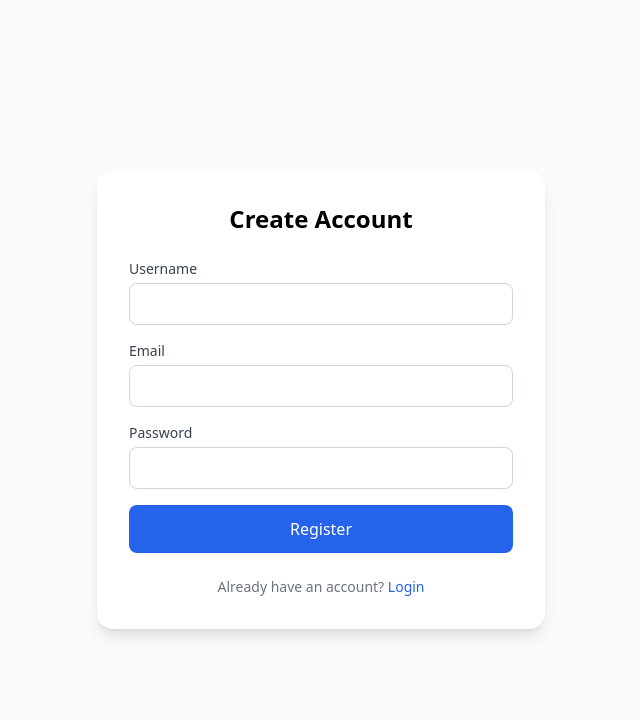
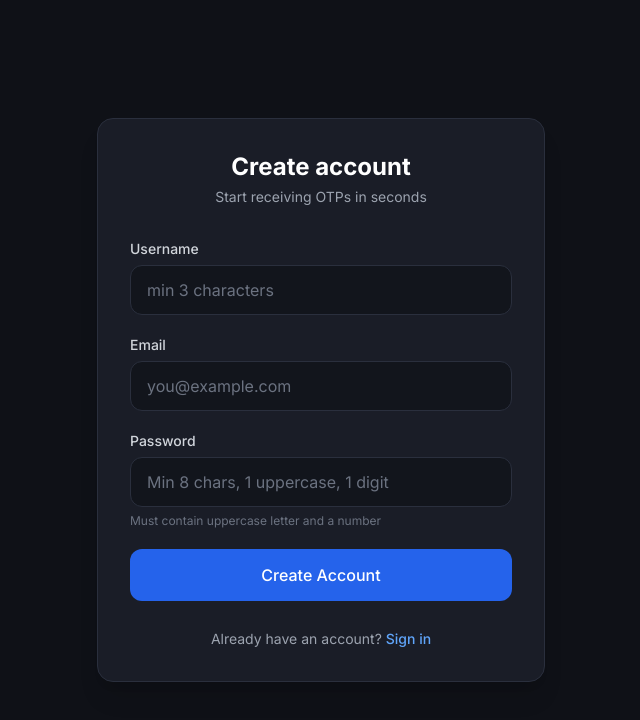
Before and after one commit to faham112/virtual-otp-system, a Next.js app in the folder frontend/: page /register in a window 1280 px wide. Shown: the top 720 px of the page, without its empty margins (319-959 px from the left). Built offline with nearby package versions, Linux system fonts and the light colour scheme; no server answers.

Commit message:
feat: advanced human-made UI - country flags, auto OTP polling, polished dashboard/buy/login/register

```diff
--- a/frontend/app/globals.css
+++ b/frontend/app/globals.css
@@ -2,6 +2,58 @@
 @tailwind components;
 @tailwind utilities;
 
+:root {
+  --bg: #0f1117;
+  --card: #1a1d27;
+  --border: #2a2f3d;
+  --primary: #3b82f6;
+  --primary-hover: #2563eb;
+  --success: #10b981;
+  --warning: #f59e0b;
+  --danger: #ef4444;
+  --text: #e5e7eb;
+  --muted: #9ca3af;
+}
+
 body {
-  font-family: system-ui, -apple-system, sans-serif;
+  font-family: 'Inter', system-ui, -apple-system, BlinkMacSystemFont, 'Segoe UI', sans-serif;
+  background: var(--bg);
+  color: var(--text);
+  min-height: 100vh;
+  -webkit-font-smoothing: antialiased;
 }
+
+/* Smooth scrollbar */
+::-webkit-scrollbar {
+  width: 8px;
+  height: 8px;
+}
+::-webkit-scrollbar-track {
+  background: #151820;
+}
+::-webkit-scrollbar-thumb {
+  background: #3a4055;
+  border-radius: 4px;
+}
+::-webkit-scrollbar-thumb:hover {
+  background: #4b5563;
+}
+
+/* Custom utilities */
+@layer components {
+  .card {
+    @apply bg-[#1a1d27] border border-[#2a2f3d] rounded-2xl shadow-xl;
+  }
+  .btn-primary {
+    @apply bg-blue-600 hover:bg-blue-500 text-white font-medium py-2.5 px-5 rounded-xl transition-all duration-200 active:scale-[0.98] disabled:opacity-50 disabled:cursor-not-allowed;
+  }
+  .btn-ghost {
+    @apply text-gray-400 hover:text-white hover:bg-white/5 px-3 py-2 rounded-lg transition;
+  }
+  .input-field {
+    @apply w-full bg-[#12151c] border border-[#2a2f3d] rounded-xl px-4 py-3 text-gray-100 placeholder-gray-500 focus:outline-none focus:ring-2 focus:ring-blue-500/50 focus:border-blue-500 transition;
+  }
+  .badge {
+    @apply text-xs font-medium px-2.5 py-1 rounded-full;
+  }
+}
--- a/frontend/app/layout.tsx
+++ b/frontend/app/layout.tsx
@@ -3,7 +3,7 @@ import "./globals.css";
 
 export const metadata: Metadata = {
   title: "Virtual OTP System",
-  description: "Multi-user Virtual Number & OTP Receiving System",
+  description: "Secure multi-user virtual numbers & OTP receiving platform powered by 5sim",
 };
 
 export default function RootLayout({
@@ -13,7 +13,12 @@ export default function RootLayout({
 }) {
   return (
     <html lang="en">
-      <body className="bg-gray-50 min-h-screen">{children}</body>
+      <head>
+        <link rel="preconnect" href="https://fonts.googleapis.com" />
+        <link rel="preconnect" href="https://fonts.gstatic.com" crossOrigin="anonymous" />
+        <link href="https://fonts.googleapis.com/css2?family=Inter:wght@400;500;600;700&display=swap" rel="stylesheet" />
+      </head>
+      <body className="antialiased">{children}</body>
     </html>
   );
 }
--- a/frontend/app/login/page.tsx
+++ b/frontend/app/login/page.tsx
@@ -21,16 +21,19 @@ export default function LoginPage() {
     setError("");
 
     try {
-      const formData = new FormData();
-      formData.append("username", username);
-      formData.append("password", password);
+      const params = new URLSearchParams();
+      params.append("username", username.trim().toLowerCase());
+      params.append("password", password);
 
-      const res = await axios.post(`${API_URL}/api/auth/login`, formData);
+      const res = await axios.post(`${API_URL}/api/auth/login`, params, {
+        headers: { "Content-Type": "application/x-www-form-urlencoded" },
+      });
 
-      Cookies.set("token", res.data.access_token, { expires: 7 });
+      Cookies.set("token", res.data.access_token, { expires: 7, sameSite: "lax" });
       router.push("/dashboard");
     } catch (err: any) {
-      setError(err.response?.data?.detail || "Login failed");
+      const detail = err.response?.data?.detail;
+      setError(typeof detail === "string" ? detail : "Login failed. Check credentials.");
     } finally {
       setLoading(false);
     }
@@ -38,55 +41,64 @@ export default function LoginPage() {
 
   return (
     <div className="min-h-screen flex items-center justify-center p-4">
-      <div className="max-w-md w-full bg-white rounded-2xl shadow-lg p-8">
-        <h1 className="text-2xl font-bold text-center mb-6">Login</h1>
+      <div className="max-w-md w-full card p-8">
+        <div className="text-center mb-8">
+          <h1 className="text-2xl font-bold text-white">Welcome back</h1>
+          <p className="text-gray-400 text-sm mt-1">Sign in to your account</p>
+        </div>
 
         {error && (
-          <div className="bg-red-50 text-red-600 p-3 rounded-lg mb-4 text-sm">
+          <div className="bg-red-500/10 border border-red-500/30 text-red-400 p-3 rounded-xl mb-5 text-sm">
             {error}
           </div>
         )}
 
-        <form onSubmit={handleLogin} className="space-y-4">
+        <form onSubmit={handleLogin} className="space-y-5">
           <div>
-            <label className="block text-sm font-medium text-gray-700 mb-1">
-              Username
-            </label>
+            <label className="block text-sm font-medium text-gray-300 mb-1.5">Username</label>
             <input
               type="text"
               value={username}
               onChange={(e) => setUsername(e.target.value)}
-              className="w-full border border-gray-300 rounded-lg px-4 py-2 focus:ring-2 focus:ring-blue-500 focus:outline-none"
+              className="input-field"
+              placeholder="your_username"
               required
+              autoComplete="username"
             />
           </div>
 
           <div>
-            <label className="block text-sm font-medium text-gray-700 mb-1">
-              Password
-            </label>
+            <label className="block text-sm font-medium text-gray-300 mb-1.5">Password</label>
             <input
               type="password"
               value={password}
               onChange={(e) => setPassword(e.target.value)}
-              className="w-full border border-gray-300 rounded-lg px-4 py-2 focus:ring-2 focus:ring-blue-500 focus:outline-none"
+              className="input-field"
+              placeholder="••••••••"
               required
+              autoComplete="current-password"
             />
           </div>
 
-          <button
-            type="submit"
-            disabled={loading}
-            className="w-full bg-blue-600 hover:bg-blue-700 text-white font-medium py-3 rounded-lg transition disabled:opacity-50"
-          >
-            {loading ? "Logging in..." : "Login"}
+          <button type="submit" disabled={loading} className="w-full btn-primary py-3.5">
+            {loading ? (
+              <span className="flex items-center justify-center gap-2">
+                <svg className="animate-spin h-4 w-4" viewBox="0 0 24 24">
+                  <circle className="opacity-25" cx="12" cy="12" r="10" stroke="currentColor" strokeWidth="4" fill="none" />
+                  <path className="opacity-75" fill="currentColor" d="M4 12a8 8 0 018-8V0C5.373 0 0 5.373 0 12h4z" />
+                </svg>
+                Signing in...
+              </span>
+            ) : (
+              "Sign In"
+            )}
           </button>
         </form>
 
-        <p className="text-center mt-6 text-sm text-gray-500">
-          Don't have an account?{" "}
-          <Link href="/register" className="text-blue-600 hover:underline">
-            Register
+        <p className="text-center mt-7 text-sm text-gray-400">
+          Don&apos;t have an account?{" "}
+          <Link href="/register" className="text-blue-400 hover:text-blue-300 font-medium">
+            Create one
           </Link>
         </p>
       </div>
--- a/frontend/app/page.tsx
+++ b/frontend/app/page.tsx
@@ -4,33 +4,41 @@ import Link from "next/link";
 
 export default function Home() {
   return (
-    <div className="min-h-screen flex flex-col items-center justify-center p-6">
-      <div className="max-w-md w-full bg-white rounded-2xl shadow-lg p-8 text-center">
-        <h1 className="text-3xl font-bold text-gray-800 mb-2">
-          Virtual OTP System
+    <div className="min-h-screen flex flex-col items-center justify-center p-6 relative overflow-hidden">
+      {/* subtle background glow */}
+      <div className="absolute inset-0 pointer-events-none">
+        <div className="absolute top-1/4 left-1/2 -translate-x-1/2 w-[600px] h-[600px] bg-blue-600/10 rounded-full blur-3xl" />
+      </div>
+
+      <div className="relative z-10 max-w-md w-full card p-10 text-center">
+        <div className="w-16 h-16 mx-auto mb-6 rounded-2xl bg-gradient-to-br from-blue-500 to-indigo-600 flex items-center justify-center shadow-lg shadow-blue-500/20">
+          <svg className="w-8 h-8 text-white" fill="none" viewBox="0 0 24 24" stroke="currentColor">
+            <path strokeLinecap="round" strokeLinejoin="round" strokeWidth={2} d="M12 18h.01M8 21h8a2 2 0 002-2V5a2 2 0 00-2-2H8a2 2 0 00-2 2v14a2 2 0 002 2z" />
+          </svg>
+        </div>
+
+        <h1 className="text-3xl font-bold text-white mb-2 tracking-tight">
+          Virtual OTP
         </h1>
-        <p className="text-gray-500 mb-8">
-          Temporary numbers for receiving OTP codes
+        <p className="text-gray-400 mb-8 text-sm leading-relaxed">
+          Temporary numbers for receiving verification codes.<br />
+          Fast, secure & multi-user ready.
         </p>
 
         <div className="space-y-3">
-          <Link
-            href="/login"
-            className="block w-full bg-blue-600 hover:bg-blue-700 text-white font-medium py-3 rounded-lg transition"
-          >
-            Login
+          <Link href="/login" className="block w-full btn-primary py-3.5 text-center">
+            Sign In
           </Link>
-
           <Link
             href="/register"
-            className="block w-full bg-gray-100 hover:bg-gray-200 text-gray-800 font-medium py-3 rounded-lg transition"
+            className="block w-full bg-[#12151c] hover:bg-[#1e2230] border border-[#2a2f3d] text-gray-200 font-medium py-3.5 rounded-xl transition text-center"
           >
             Create Account
           </Link>
         </div>
 
-        <p className="mt-8 text-sm text-gray-400">
-          Powered by 5sim + FastAPI
+        <p className="mt-10 text-xs text-gray-500">
+          Powered by 5sim · FastAPI · Next.js
         </p>
       </div>
     </div>
--- a/frontend/app/register/page.tsx
+++ b/frontend/app/register/page.tsx
@@ -9,11 +9,7 @@ const API_URL = process.env.NEXT_PUBLIC_API_URL || "http://localhost:8000";
 
 export default function RegisterPage() {
   const router = useRouter();
-  const [form, setForm] = useState({
-    username: "",
-    email: "",
-    password: "",
-  });
+  const [form, setForm] = useState({ username: "", email: "", password: "" });
   const [error, setError] = useState("");
   const [loading, setLoading] = useState(false);
 
@@ -23,10 +19,19 @@ export default function RegisterPage() {
     setError("");
 
     try {
-      await axios.post(`${API_URL}/api/auth/register`, form);
+      await axios.post(`${API_URL}/api/auth/register`, {
+        username: form.username.trim().toLowerCase(),
+        email: form.email.trim(),
+        password: form.password,
+      });
       router.push("/login");
     } catch (err: any) {
-      setError(err.response?.data?.detail || "Registration failed");
+      const detail = err.response?.data?.detail;
+      if (Array.isArray(detail)) {
+        setError(detail.map((d: any) => d.msg).join(". "));
+      } else {
+        setError(typeof detail === "string" ? detail : "Registration failed");
+      }
     } finally {
       setLoading(false);
     }
@@ -34,69 +39,67 @@ export default function RegisterPage() {
 
   return (
     <div className="min-h-screen flex items-center justify-center p-4">
-      <div className="max-w-md w-full bg-white rounded-2xl shadow-lg p-8">
-        <h1 className="text-2xl font-bold text-center mb-6">Create Account</h1>
+      <div className="max-w-md w-full card p-8">
+        <div className="text-center mb-8">
+          <h1 className="text-2xl font-bold text-white">Create account</h1>
+          <p className="text-gray-400 text-sm mt-1">Start receiving OTPs in seconds</p>
+        </div>
 
         {error && (
-          <div className="bg-red-50 text-red-600 p-3 rounded-lg mb-4 text-sm">
+          <div className="bg-red-500/10 border border-red-500/30 text-red-400 p-3 rounded-xl mb-5 text-sm">
             {error}
           </div>
         )}
 
-        <form onSubmit={handleSubmit} className="space-y-4">
+        <form onSubmit={handleSubmit} className="space-y-5">
           <div>
-            <label className="block text-sm font-medium text-gray-700 mb-1">
-              Username
-            </label>
+            <label className="block text-sm font-medium text-gray-300 mb-1.5">Username</label>
             <input
               type="text"
               value={form.username}
               onChange={(e) => setForm({ ...form, username: e.target.value })}
-              className="w-full border border-gray-300 rounded-lg px-4 py-2 focus:ring-2 focus:ring-blue-500 focus:outline-none"
+              className="input-field"
+              placeholder="min 3 characters"
+              required
+              minLength={3}
+            />
+          </div>
+
+          <div>
+            <label className="block text-sm font-medium text-gray-300 mb-1.5">Email</label>
+            <input
+              type="email"
+              value={form.email}
+              onChange={(e) => setForm({ ...form, email: e.target.value })}
+              className="input-field"
+              placeholder="you@example.com"
               required
             />
           </div>
 
           <div>
-            <label className="block text-sm font-medium text-gray-700 mb-1">
-              Email
-            </label>
-            <input
-              type="email"
-              value={form.email}
-              onChange={(e) => setForm({ ...form, email: e.target.value })}
-              className="w-full border border-gray-300 rounded-lg px-4 py-2 focus:ring-2 focus:ring-blue-500 focus:outline-none"
-              required
-            />
-          </div>
-
-          <div>
-            <label className="block text-sm font-medium text-gray-700 mb-1">
-              Password
-            </label>
+            <label className="block text-sm font-medium text-gray-300 mb-1.5">Password</label>
             <input
               type="password"
               value={form.password}
               onChange={(e) => setForm({ ...form, password: e.target.value })}
-              className="w-full border border-gray-300 rounded-lg px-4 py-2 focus:ring-2 focus:ring-blue-500 focus:outline-none"
+              className="input-field"
+              placeholder="Min 8 chars, 1 uppercase, 1 digit"
               required
-              minLength={6}
+              minLength={8}
             />
+            <p className="text-xs text-gray-500 mt-1.5">Must contain uppercase letter and a number</p>
           </div>
 
-          <button
-            type="submit"
-            disabled={loading}
-            className="w-full bg-blue-600 hover:bg-blue-700 text-white font-medium py-3 rounded-lg transition disabled:opacity-50"
-          >
-            {loading ? "Creating..." : "Register"}
+          <button type="submit" disabled={loading} className="w-full btn-primary py-3.5">
+            {loading ? "Creating account..." : "Create Account"}
           </button>
         </form>
 
-        <p className="text-center mt-6 text-sm text-gray-500">
+        <p className="text-center mt-7 text-sm text-gray-400">
           Already have an account?{" "}
-          <Link href="/login" className="text-blue-600 hover:underline">
-            Login
+          <Link href="/login" className="text-blue-400 hover:text-blue-300 font-medium">
+            Sign in
           </Link>
         </p>
       </div>
```
